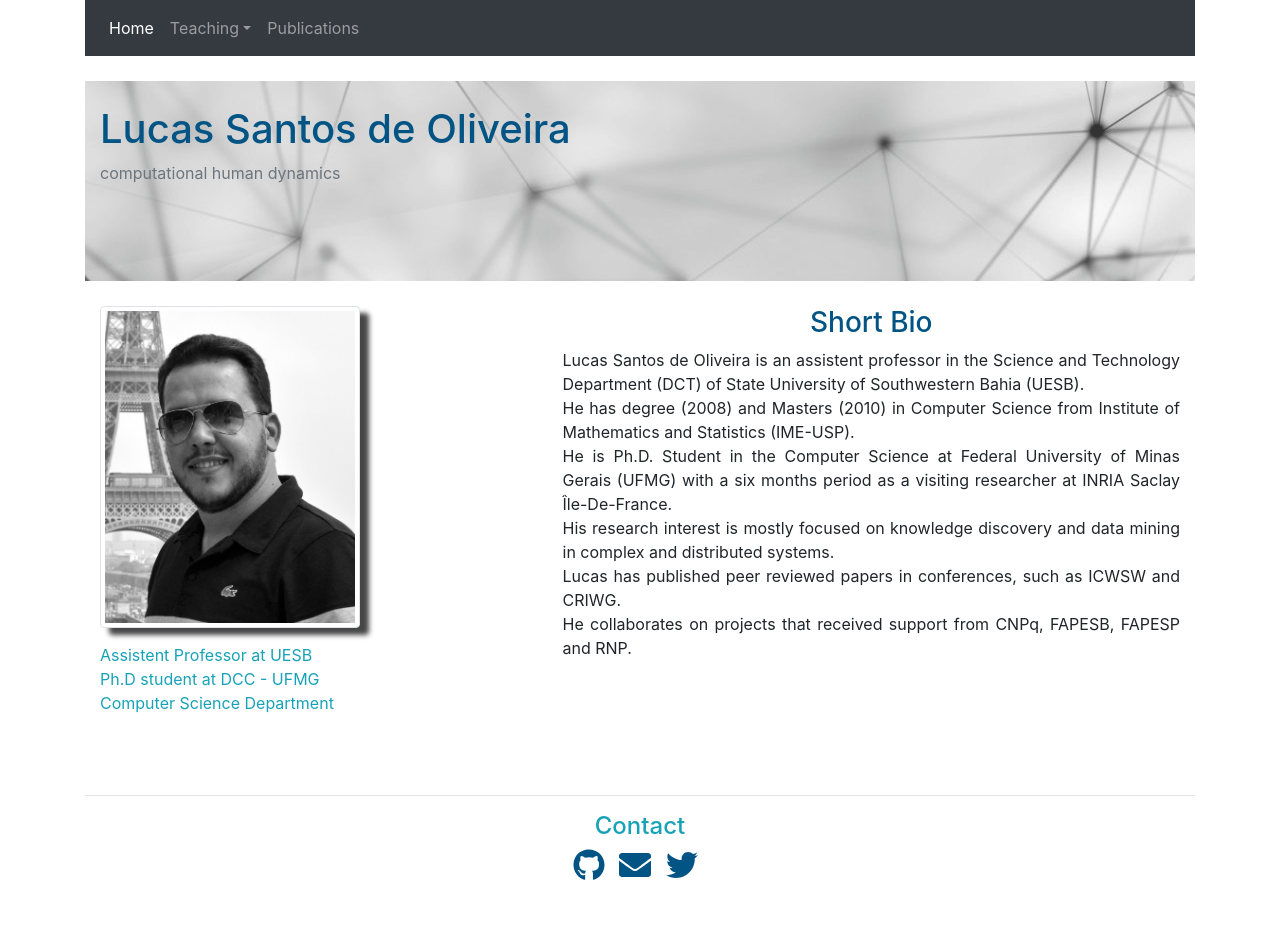
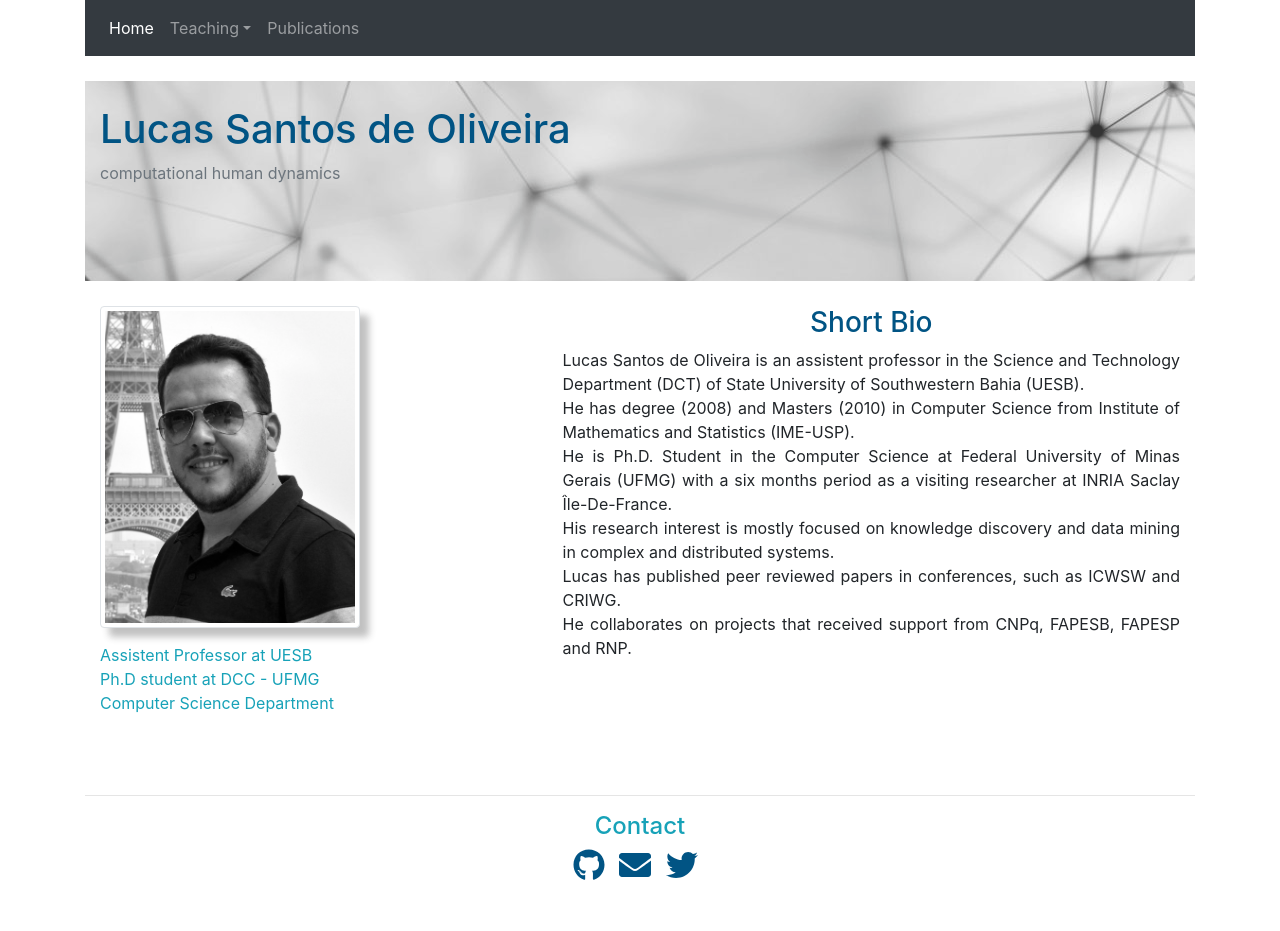
Before and after one commit to lucasant10/lucasant10.github.io, a Jekyll site: the page built from index.html, in a window 1280 px wide. Built offline with Jekyll 4.4.1, drawn with Linux system fonts in a browser that asks for light colours; nearby versions of some CDN libraries.

Commit message:
improve thumb shadow

```diff
--- a/css/custom/_photo.scss
+++ b/css/custom/_photo.scss
@@ -1,8 +1,8 @@
 #photo{
     width: 60%;
     height: 60%;
-    -webkit-box-shadow: 9px 7px 5px rgba(50, 50, 50, 0.9);
-    -moz-box-shadow:    9px 7px 5px rgba(50, 50, 50, 0.9);
-    box-shadow:         9px 7px 5px rgba(50, 50, 50, 0.9);
+    -webkit-box-shadow: 9px 7px 5px rgba(50, 50, 50, 0.5);
+    -moz-box-shadow:    9px 7px 5px rgba(50, 50, 50, 0.5);
+    box-shadow:         9px 9px 7px rgba(50, 50, 50, 0.3);
     margin-bottom: 15px;
 }
```
